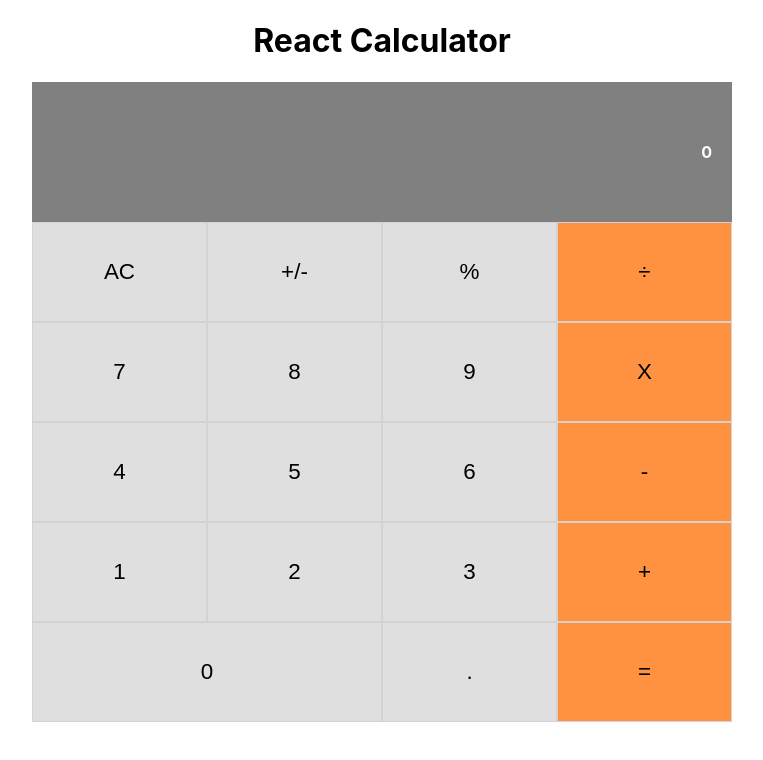
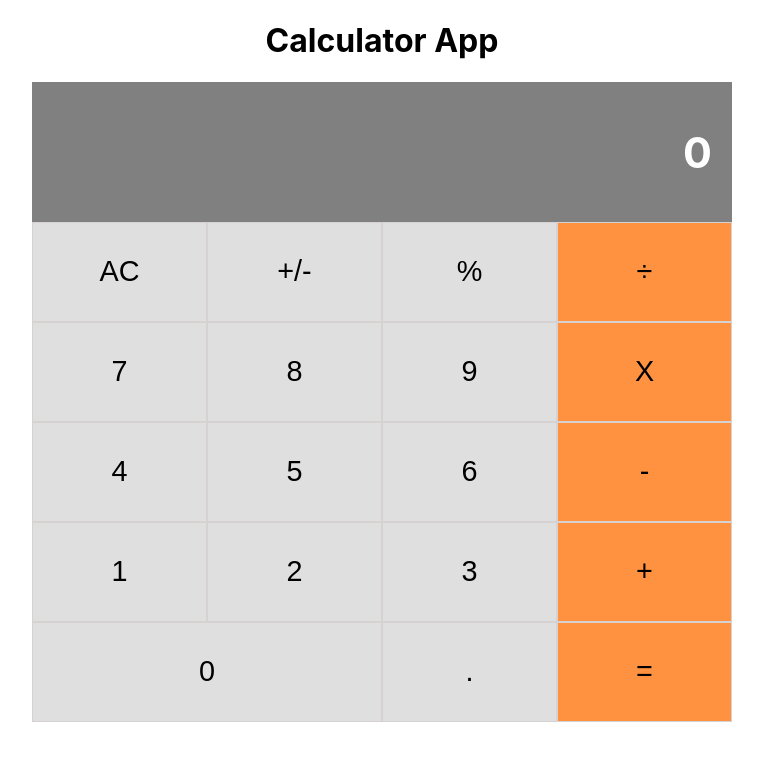
Before and after one commit to Eshy10/react-calculator, a React (Create React App) app: page / in a window 1280 px wide. Shown: the top 760 px of the page, without its empty margins (258-1021 px from the left). Built offline with nearby package versions, Linux system fonts and the light colour scheme.

Commit message:
modify button panel component

```diff
--- a/src/components/app/App.js
+++ b/src/components/app/App.js
@@ -7,7 +7,7 @@ function App() {
   return (
     <div className={styles.container}>
       <div className={styles.App}>
-        <h1 className={styles.title}>React Calculator</h1>
+        <h1 className={styles.title}>Calculator App</h1>
         <Display />
         <ButtonPanel />
       </div>
--- a/src/components/button/Button.js
+++ b/src/components/button/Button.js
@@ -6,7 +6,7 @@ const Button = ({ name, wide, color }) => (
   <button
     type="button"
     className={styles.button}
-    style={{ backgroundColor: color, width: wide }}
+    style={{ backgroundColor: color, width: wide ? '50%' : '25%' }}
   >
     { name }
   </button>
@@ -15,12 +15,12 @@ const Button = ({ name, wide, color }) => (
 
 Button.propTypes = {
   name: PropTypes.string.isRequired,
-  wide: PropTypes.string,
+  wide: PropTypes.bool,
   color: PropTypes.string,
 };
 
 Button.defaultProps = {
-  wide: '25%',
+  wide: false,
   color: '#fe9241',
 };
 
--- a/src/components/button/Button.module.css
+++ b/src/components/button/Button.module.css
@@ -4,22 +4,7 @@
     justify-content: center;
     align-items: center;
     font-weight: lighter;
-    font-size: 1.4em;
-    background-color: #e0e1e6;
+    font-size: 1.8em;
     color: black;
     border: 1px solid rgb(214, 210, 210);
 }
-
-.operator {
-    background-color: #fe9241;
-  }
-
-  .wide {
-    display: flex;
-    width: 50%;
-  }
-
-  .normal {
-    display: flex;
-    width: 25%;
-  }
--- a/src/components/buttonPanel/ButtonPanel.js
+++ b/src/components/buttonPanel/ButtonPanel.js
@@ -29,7 +29,7 @@ const ButtonPanel = () => (
       <Button name="+" />
     </div>
     <div className={styles.row}>
-      <Button name="0" wide="50%" color="#dfdfdf" />
+      <Button name="0" wide={100} color="#dfdfdf" />
       <Button name="." color="#dfdfdf" />
       <Button name="=" />
     </div>
--- a/src/components/display/display.module.css
+++ b/src/components/display/display.module.css
@@ -4,7 +4,7 @@
   height: 100px;
   color: white;
   font-weight: bold;
-  font-size: 24px;
+  font-size: 64px;
   padding: 20px;
   align-items: center;
   justify-content: flex-end;
```
